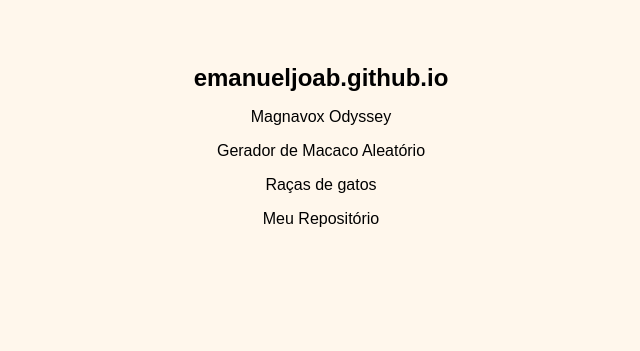
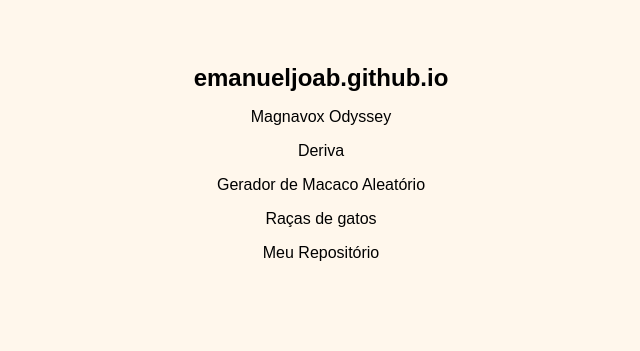
Before and after one commit to emanueljoab/emanueljoab, a plain HTML site: page index.html in a window 1280 px wide. Shown: the part 202-553 px from the top of the page, without its empty margins (319-959 px from the left). Drawn offline with Linux system fonts and the light colour scheme.

Commit message:
Update index.html

```diff
--- a/index.html
+++ b/index.html
@@ -38,6 +38,7 @@
     <main>
         <h1><a href="https://emanueljoab.github.io/">emanueljoab.github.io</a></h1>
         <p><a href="https://emanueljoab.github.io/odyssey/">Magnavox Odyssey</a></p>
+        <p><a href="https://emanueljoab.github.io/deriva/">Deriva</a></p>
         <p><a href="https://emanueljoab.github.io/macacos/">Gerador de Macaco Aleatório</a></p>
         <p><a href="https://emanueljoab.github.io/racas-de-gatos/">Raças de gatos</a></p>
         <p><a href="https://github.com/emanueljoab/" target="_blank">Meu Repositório</a></p>
```
